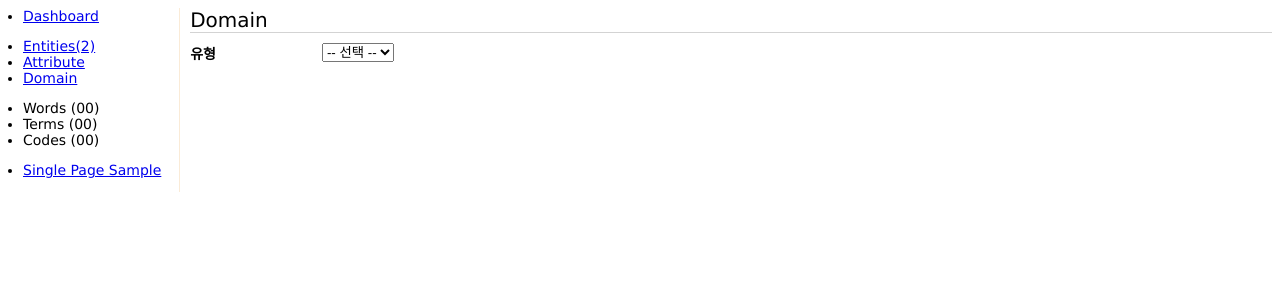
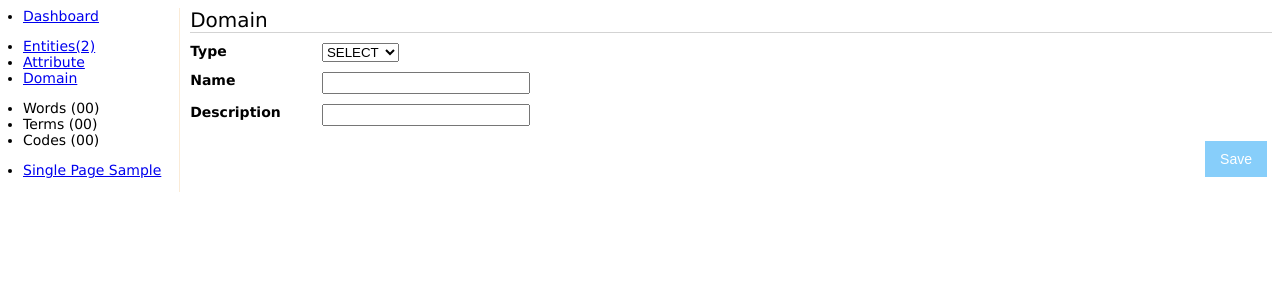
Before and after one commit to TaehyoungKoo/erd, a Vue app: page /#/domain in a window 1280 px wide. Shown: the top 300 px of the page. Built offline with nearby package versions, Linux system fonts and the light colour scheme.

Commit message:
add validation test code when click save button

```diff
--- a/src/components/Domain.vue
+++ b/src/components/Domain.vue
@@ -7,33 +7,83 @@
 
       <div class='field-group'>
         <div class='field-label'>
-          <label>유형</label>
+          <label>Type</label>
         </div>
         <div class='field-controls'>
           <select name='domainType'>
-            <option value='' selected>-- 선택 --</option>
-            <option value='text'>텍스트</option>
-            <option value='id'>아이디</option>
-            <option value='code'>코드</option>
-            <option value='number'>번호</option>
-            <option value='date'>날짜</option>
-            <option value='currency'>금액</option>
+            <option value='' selected>SELECT</option>
+            <option value='text'>Text</option>
+            <option value='id'>ID</option>
+            <option value='code'>Code</option>
+            <option value='number'>Number</option>
+            <option value='date'>Date</option>
+            <option value='currency'>Currency</option>
           </select>
         </div>
       </div>
 
+      <div class='field-group'>
+        <div class='field-label'>
+          <label>Name</label>
+        </div>
+        <div class='field-controls'>
+          <input v-model="domainName" type='input' id='name'>
+        </div>
+      </div>
+
+      <div class='field-group'>
+        <div class='field-label'>
+          <label>Description</label>
+        </div>
+        <div class='field-controls'>
+          <input v-model="domainDescription" type='input' id='description'>
+        </div>
+      </div>
+
+      <div class='button-group'>
+        <button @click='saveDomain'>Save</button>
+      </div>
+
     </div>
+
+    <Dialog :message='message'/>
+
   </div>
 </template>
 
 <script>
+import Dialog from '@/components/popup/Dialog'
+
 export default {
+  components: {
+    Dialog
+  },
+
   data: function () {
     return {
+      message: '',
+      domainName: '',
+      domainDescription: '',
     }
   },
 
   methods: {
+    saveDomain: function () {
+      if(this.domainName === ''){
+        this.message = 'Domain Name을 입력하세요'
+        this.showAlert()
+      }else if(this.domainDescription === ''){
+        this.message = 'Domain Description을 입력하세요'
+        this.showAlert()
+      }
+    },
+
+    showAlert: function() {
+      const modal = document.querySelector('dialog')
+
+      if(modal !== null)
+        modal.showModal()
+    },
   },
 }
 </script>
```
Also changed, not shown: tests/unit/elements.js (+6 -0 lines), 1 other file (tests, documents, lock files or other folders).
